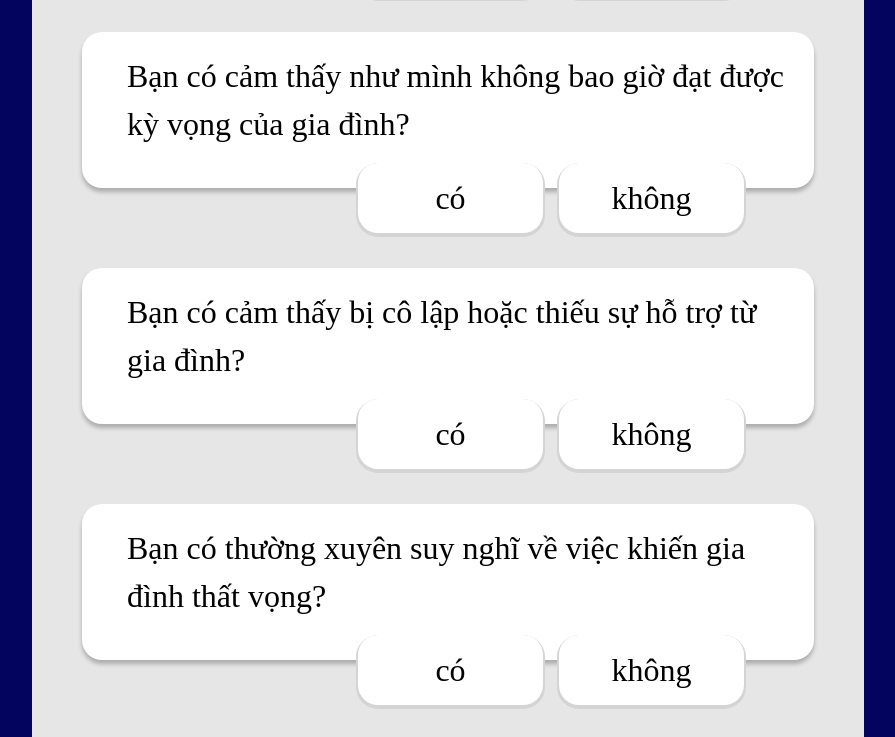
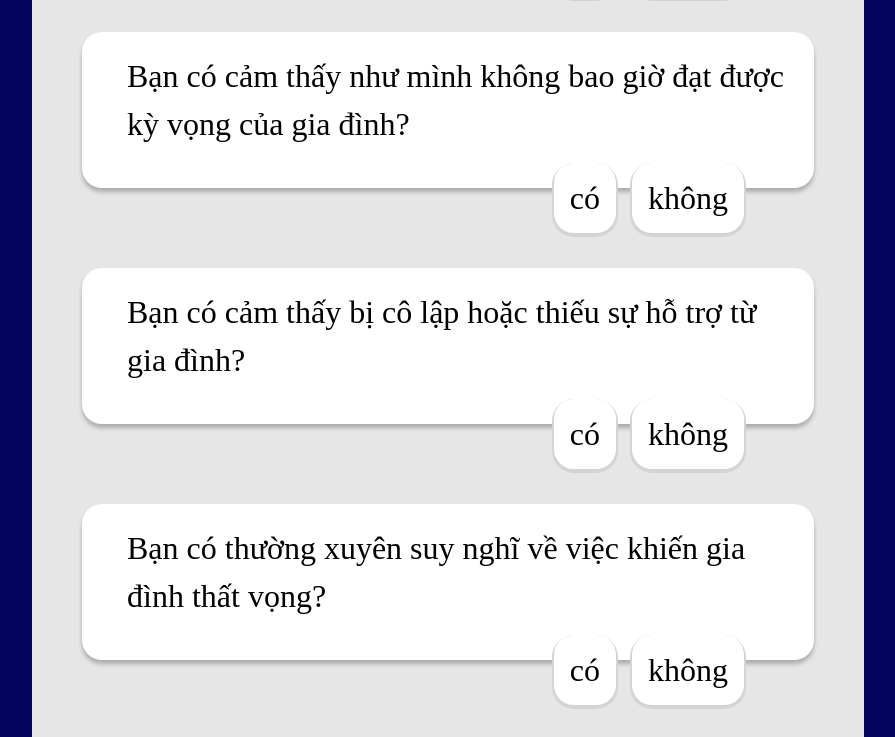
Before and after one commit to zAcherttp/survey-web, a plain HTML site: page trangdanhgia.html in a window 1280 px wide. Shown: the part 562-1299 px from the top of the page, without its empty margins (192-1087 px from the left). Drawn offline with Linux system fonts and the light colour scheme; a web font is replaced by a local one.

Commit message:
fixed sizing on mobile (1)

```diff
--- a/trangdanhgia.css
+++ b/trangdanhgia.css
@@ -149,7 +149,7 @@ body {
 .no-button,
 .next-button,
 .end-button {
-  width: 185px;
+  width: auto;
   height: 70px;
   display: flex;
   position: relative;
```
